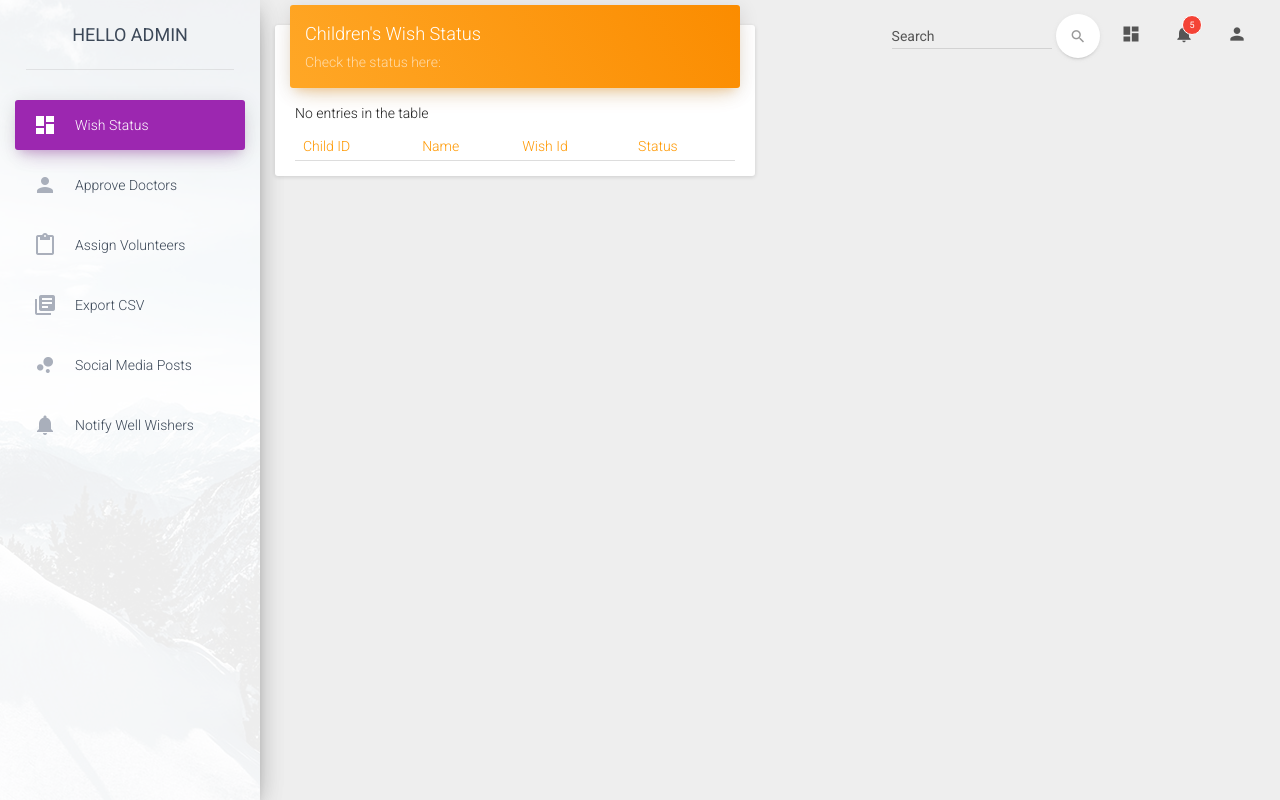
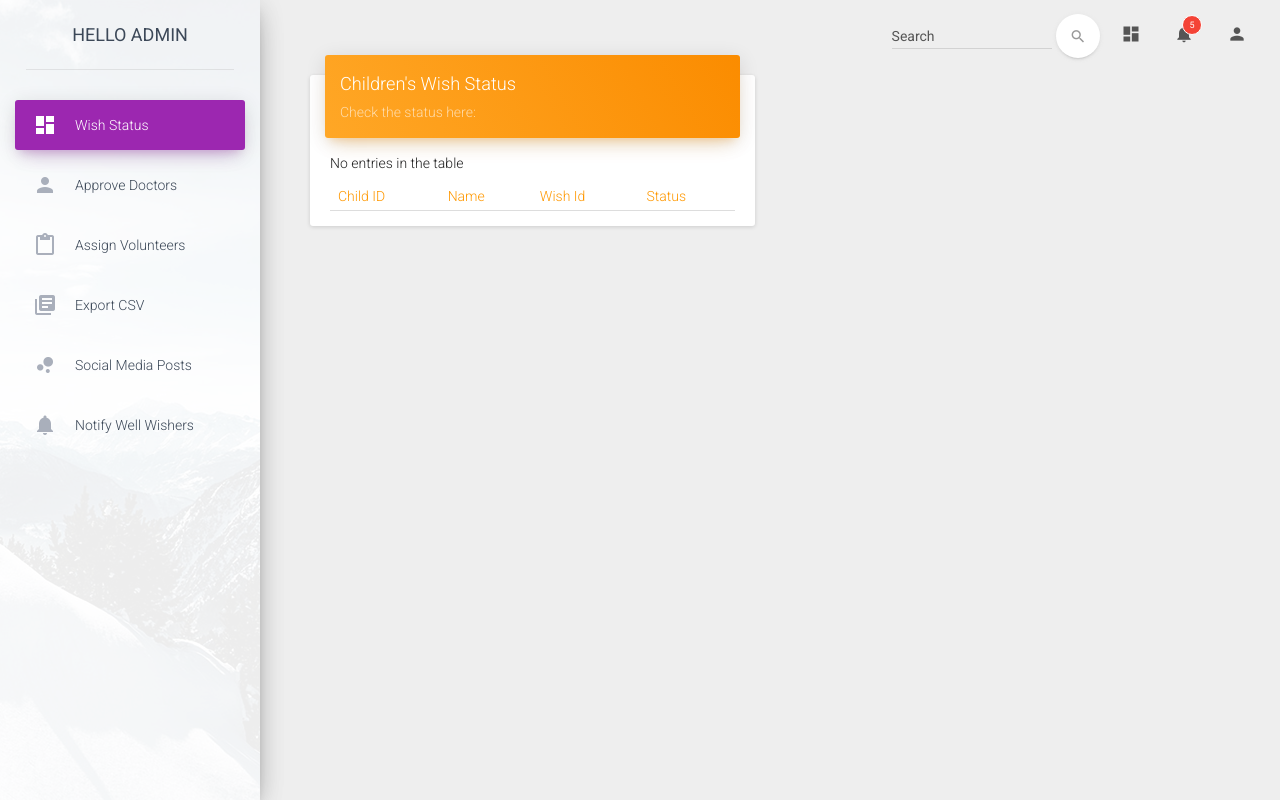
Before and after one commit to Mumbai2017/team-6, a PHP site: page /children_status.php in a window 1280 px wide. Run offline with PHP 8.4, Linux system fonts and the light colour scheme; data that the repository does not hold is empty; some libraries are stand-ins or nearby versions.

Commit message:
Fixed the CSS

```diff
--- a/admin/assets/css/demo.css
+++ b/admin/assets/css/demo.css
@@ -16,6 +16,11 @@
 .login-section {
 width:85%;
 }
+}
+
+.padd{
+    padding-top: 50px;
+    padding-left: 50px;
 }
 
 #map{
```
